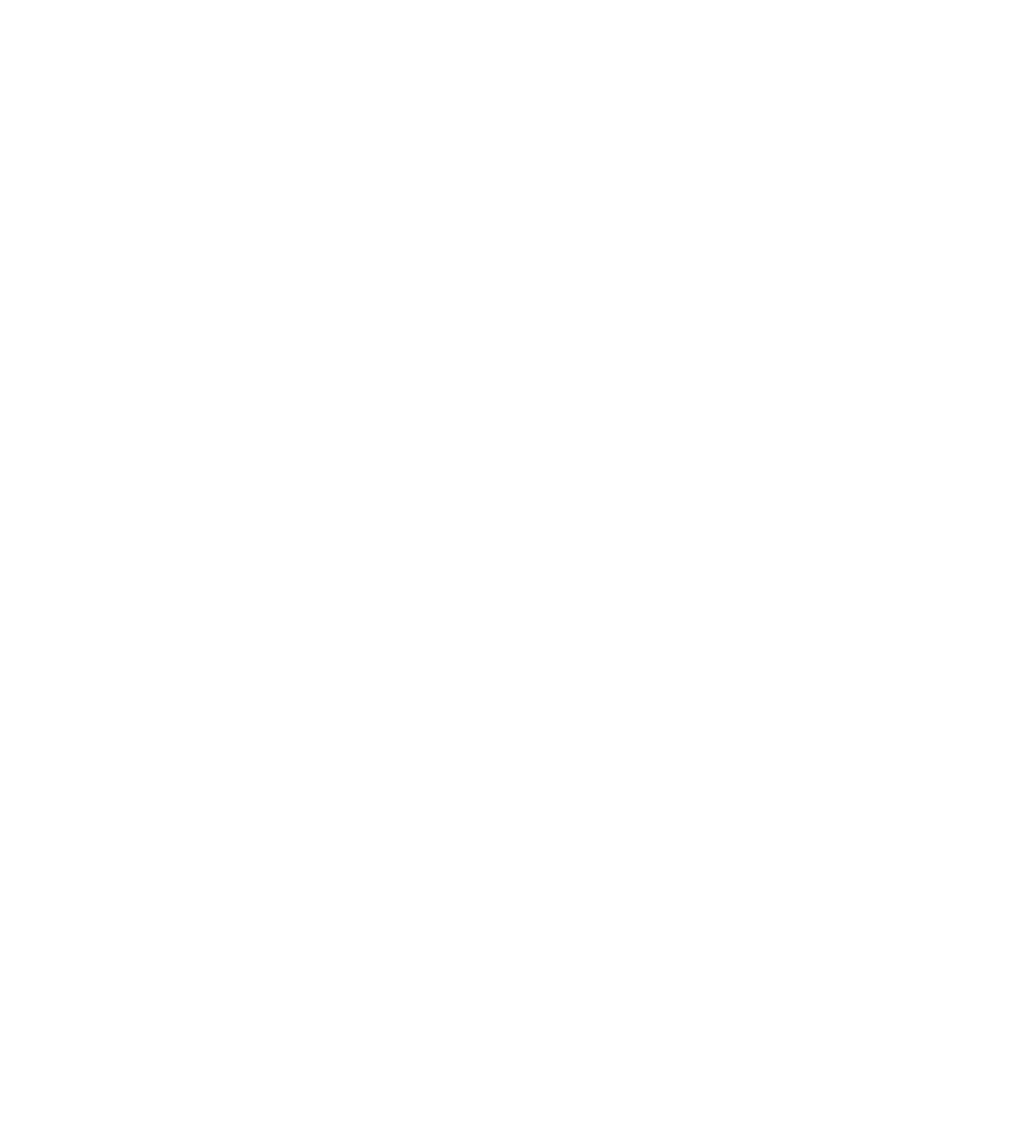
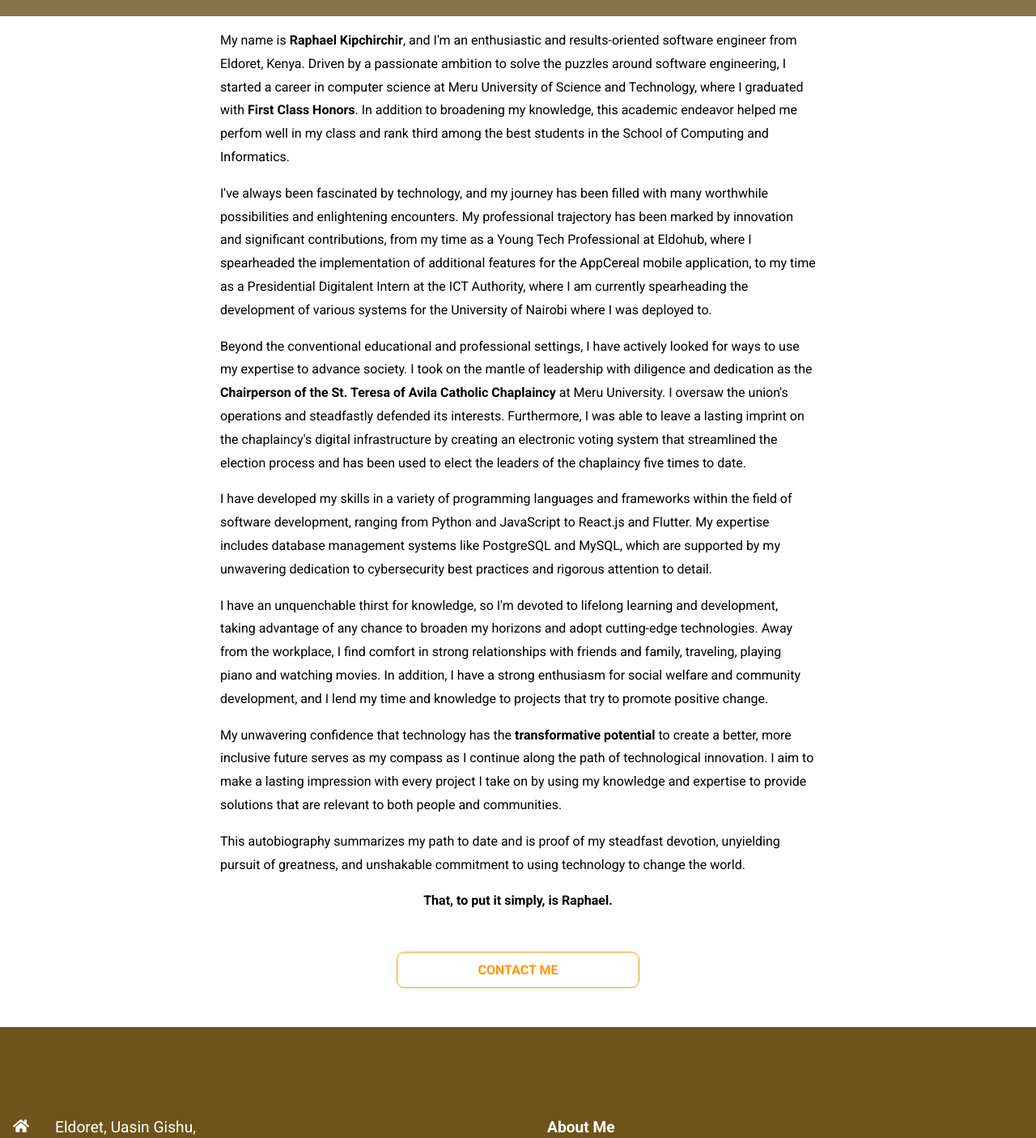
Before and after one commit to Raphtildai/portfolio-react, a React (Create React App) app: page /tildai in a window 1280 px wide. Before the commit this address had no page. Shown: the part 460-1865 px from the top of the page at 81% size. Before the commit the page ends 800 px from the top, so only its background shows below. Built offline with nearby package versions, Linux system fonts and the light colour scheme; grey boxes are pictures that could not be loaded.

Commit message:
Add my autobiography and embed pdf to the web page

```diff
--- a/src/App.js
+++ b/src/App.js
@@ -4,6 +4,8 @@
 import Certifications from "./routes/certifications";
 import Projects from "./routes/projects";
 import Contact from "./routes/contact";
+import Resume from "./routes/resume";
+import Tildai from "./routes/tildai";
 
 import { Route, Routes } from "react-router-dom";
 
@@ -16,6 +18,8 @@
       <Route path="/about" element={<About />} />
       <Route path="/certifications" element={<Certifications />} />
       <Route path="/contact" element={<Contact />} />
+      <Route path="/resume" element={<Resume />} />
+      <Route path="/tildai" element={<Tildai />} />
     </Routes>
     </>
   );
--- a/src/components/AboutContent.js
+++ b/src/components/AboutContent.js
@@ -1,7 +1,7 @@
 import "./AboutContentStyle.css";
 
-import React from 'react';
-import { Link, NavLink } from "react-router-dom";
+import React from "react";
+import { Link } from "react-router-dom";
 
 const AboutContent = () => {
   return (
@@ -9,7 +9,21 @@
       <div className="about">
         <div className="left">
           <h1>WHO AM I?</h1>
-                <p>Well, my name is <strong>Raphael Tildai</strong>. I am a simple man with a big heart. I'm glad you're looking through my portfolio, which represents everything I've learned and accomplished as a Computer Science student.</p>
+          <p>
+            My name is<strong> Raphael Kipchirchir</strong>, and I'm an
+            enthusiastic and results-oriented software engineer from Eldoret,
+            Kenya. Driven by a passionate ambition to solve the puzzles around
+            software engineering, I started a career in computer science at Meru
+            University of Science and Technology, where I graduated with
+            <strong> First Class Honors</strong>. In addition to broadening my
+            knowledge, this academic endeavor helped me perfom well in my class
+            and rank third among the best students in the School of Computing
+            and Informatics...{" "}
+            <Link to="/tildai">
+              <span style={{ color: "blue" }}>Read More</span>
+            </Link>
+          </p>
+
           <Link to="/contact">
             <button className="btn">Contact</button>
           </Link>
@@ -17,19 +31,29 @@
         <div className="right">
           <div className="img-container">
             <div className="img-stack top">
-                        <img src="https://source.unsplash.com/1600x1600/?React" alt="AboutImg" className="img"/>
+              <img
+                src="https://source.unsplash.com/1600x1600/?React"
+                alt="AboutImg"
+                className="img"
+              />
             </div>
             <div className="img-stack bottom">
-                        <img src="https://source.unsplash.com/1600x1600/?JavaScript" alt="AboutImg" className="img"/>
+              <img
+                src="https://source.unsplash.com/1600x1600/?JavaScript"
+                alt="AboutImg"
+                className="img"
+              />
             </div>
           </div>
         </div>
       </div>
       <div className="resume-btn">
-            <NavLink to="https://drive.google.com/file/d/11CFZQstyJEJC3X2j3avGU5kVq_waHFib/view?usp=sharing" target={"_blank"}><div className="btn btn-light">My Resume</div></NavLink>
+        <Link to="/resume">
+          <button className="btn btn-light">My Resume</button>
+        </Link>
       </div>
     </div>
-  )
-}
+  );
+};
 
 export default AboutContent;
--- a/src/components/AboutContentStyle.css
+++ b/src/components/AboutContentStyle.css
@@ -14,7 +14,7 @@
     max-width: 500px;
 }
 .about .left:hover{
-    border: 1px solid #261fff;
+    border: 1px solid #ff9700;
     border-radius: 10px;
 }
 .about .left p {
--- /dev/null
+++ b/src/components/AutobiographyContent.js
@@ -0,0 +1,84 @@
+import "./AutobiographyContentStyle.css";
+
+import React from "react";
+import { Link } from "react-router-dom";
+
+const AutobiographyContent = () => {
+  return (
+    <div className="autobiography">
+      <p>
+        My name is<strong> Raphael Kipchirchir</strong>, and I'm an enthusiastic
+        and results-oriented software engineer from Eldoret, Kenya. Driven by a
+        passionate ambition to solve the puzzles around software engineering, I
+        started a career in computer science at Meru University of Science and
+        Technology, where I graduated with<strong> First Class Honors</strong>.
+        In addition to broadening my knowledge, this academic endeavor helped me
+        perfom well in my class and rank third among the best students in the
+        School of Computing and Informatics.
+      </p>
+      <p>
+        I've always been fascinated by technology, and my journey has been
+        filled with many worthwhile possibilities and enlightening encounters.
+        My professional trajectory has been marked by innovation and significant
+        contributions, from my time as a Young Tech Professional at Eldohub,
+        where I spearheaded the implementation of additional features for the
+        AppCereal mobile application, to my time as a Presidential Digitalent
+        Intern at the ICT Authority, where I am currently spearheading the
+        development of various systems for the University of Nairobi where I was
+        deployed to.
+      </p>
+      <p>
+        Beyond the conventional educational and professional settings, I have
+        actively looked for ways to use my expertise to advance society. I took
+        on the mantle of leadership with diligence and dedication as the
+        <strong>
+          {" "}
+          Chairperson of the St. Teresa of Avila Catholic Chaplaincy
+        </strong>{" "}
+        at Meru University. I oversaw the union's operations and steadfastly
+        defended its interests. Furthermore, I was able to leave a lasting
+        imprint on the chaplaincy's digital infrastructure by creating an
+        electronic voting system that streamlined the election process and has
+        been used to elect the leaders of the chaplaincy five times to date.
+      </p>
+      <p>
+        I have developed my skills in a variety of programming languages and
+        frameworks within the field of software development, ranging from Python
+        and JavaScript to React.js and Flutter. My expertise includes database
+        management systems like PostgreSQL and MySQL, which are supported by my
+        unwavering dedication to cybersecurity best practices and rigorous
+        attention to detail.
+      </p>
+      <p>
+        I have an unquenchable thirst for knowledge, so I'm devoted to lifelong
+        learning and development, taking advantage of any chance to broaden my
+        horizons and adopt cutting-edge technologies. Away from the workplace, I
+        find comfort in strong relationships with friends and family, traveling,
+        playing piano and watching movies. In addition, I have a strong
+        enthusiasm for social welfare and community development, and I lend my
+        time and knowledge to projects that try to promote positive change.
+      </p>
+      <p>
+        My unwavering confidence that technology has the
+        <strong> transformative potential</strong> to create a better, more
+        inclusive future serves as my compass as I continue along the path of
+        technological innovation. I aim to make a lasting impression with every
+        project I take on by using my knowledge and expertise to provide
+        solutions that are relevant to both people and communities.
+      </p>
+      <p>
+        This autobiography summarizes my path to date and is proof of my
+        steadfast devotion, unyielding pursuit of greatness, and unshakable
+        commitment to using technology to change the world.
+      </p>
+      <p><strong>That, to put it simply, is Raphael.</strong></p>
+      <div className="resume-btn">
+        <Link to="/contact">
+          <button className="btn btn-light">Contact Me</button>
+        </Link>
+      </div>
+    </div>
+  );
+};
+
+export default AutobiographyContent;
--- /dev/null
+++ b/src/components/AutobiographyContentStyle.css
@@ -0,0 +1,22 @@
+.autobiography {
+    align-items: center;
+    display: flex;
+    flex-direction: column;
+    margin: auto;
+    padding: 1rem;
+    max-width: 60%;
+}
+
+.autobiography p {
+    color: black;
+    font-size: medium;
+    line-height: 1.8;
+    margin-bottom: 1em;
+}
+
+@media screen and (max-width: 300px) {
+    .autobiography{
+        max-width: 80%;
+        padding: 0.5rem;
+    }
+}
--- /dev/null
+++ b/src/components/ResumeContent.js
@@ -0,0 +1,13 @@
+import "./ResumeContentStyle.css";
+
+import React from "react";
+
+const ResumeContent = () => {
+  return (
+    <div className="resume">
+      <embed src="https://docs.google.com/document/d/e/2PACX-1vTo_JcU0m5N9AZRolF4zA6M3uNLb6GAF6l3W9roIIgb4JSbf6hsQCy1ryeXd03Ipq8lBNfxYvpgpsqM/pub" width="80%" height="600" type='application/pdf'/>
+    </div>
+  );
+}
+
+export default ResumeContent;
--- /dev/null
+++ b/src/components/ResumeContentStyle.css
@@ -0,0 +1,9 @@
+.resume {
+    width: 100%;
+    margin: 3rem 0;
+    display: flex;
+    align-items: center;
+    justify-content: center;
+    flex-wrap: wrap;
+    height: 100%;
+}
--- /dev/null
+++ b/src/routes/resume.js
@@ -0,0 +1,18 @@
+import React from "react";
+import Navbar from "../components/Navbar";
+import Footer from "../components/Footer";
+import HeroImg2 from "../components/HeroImg2";
+import ResumeContent from "../components/ResumeContent";
+
+const resume = () => {
+  return (
+    <div>
+      <Navbar />
+      <HeroImg2 heading="MY RESUME." text="Check my updated Resume." />
+      <ResumeContent />
+      <Footer />
+    </div>
+  )
+}
+
+export default resume;
--- /dev/null
+++ b/src/routes/tildai.js
@@ -0,0 +1,18 @@
+import React from "react";
+import Navbar from "../components/Navbar";
+import Footer from "../components/Footer";
+import HeroImg2 from "../components/HeroImg2";
+import AutobiographyContent from "../components/AutobiographyContent";
+
+const tildai = () => {
+  return (
+    <div>
+      <Navbar />
+      <HeroImg2 heading="Who is Raphael Tildai?." text="Read more about me." />
+      <AutobiographyContent />
+      <Footer />
+    </div>
+  )
+}
+
+export default tildai;
```
Also changed, not shown: 11 other files (tests, documents, lock files or other folders). Lines whose indentation alone changed are shown as unchanged.
